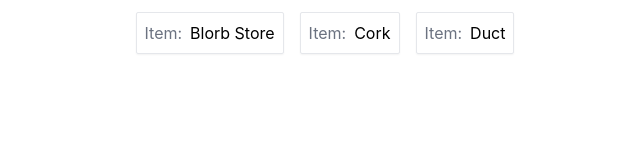
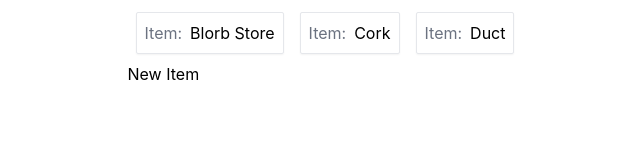
Before and after one commit to stujmar/pwa-playground, a React (Create React App) app: page /items in a window 1280 px wide. Shown: the part 146-300 px from the top of the page, without its empty margins (315-955 px from the left). Built offline with nearby package versions, Linux system fonts and the light colour scheme.

Commit message:
[sm] added link to create a new item on the items list page that takes user to new form

```diff
--- a/src/App.js
+++ b/src/App.js
@@ -33,9 +33,9 @@ function App() {
             <Route path="two" element={<HomeTwo />} />
           </Route>
           <Route path="/items/:id" element={<Item data={invoices}/>} />
+          <Route path="items/new" element={<NewItemForm />} />
           <Route path="/items" element={<Items data={invoices} />}>
 
-            <Route path="new" element={<NewItemForm />} />
           </Route>
           <Route path="/content" element={<Content />} />
           <Route path="/login" element={<Login />} />
--- a/src/components/teams/Items.js
+++ b/src/components/teams/Items.js
@@ -1,5 +1,5 @@
 import React, { useEffect, useState } from 'react';
-import { useNavigate } from 'react-router-dom';
+import { Link, useNavigate } from 'react-router-dom';
 
 import ItemCard from './ItemCard';
 
@@ -24,6 +24,7 @@ const Items = ({data}) => {
         Items
       </div>
       <p>{invoices}</p>
+      <Link to="/items/new">New Item</Link>
     </div>
   )
 }
```
